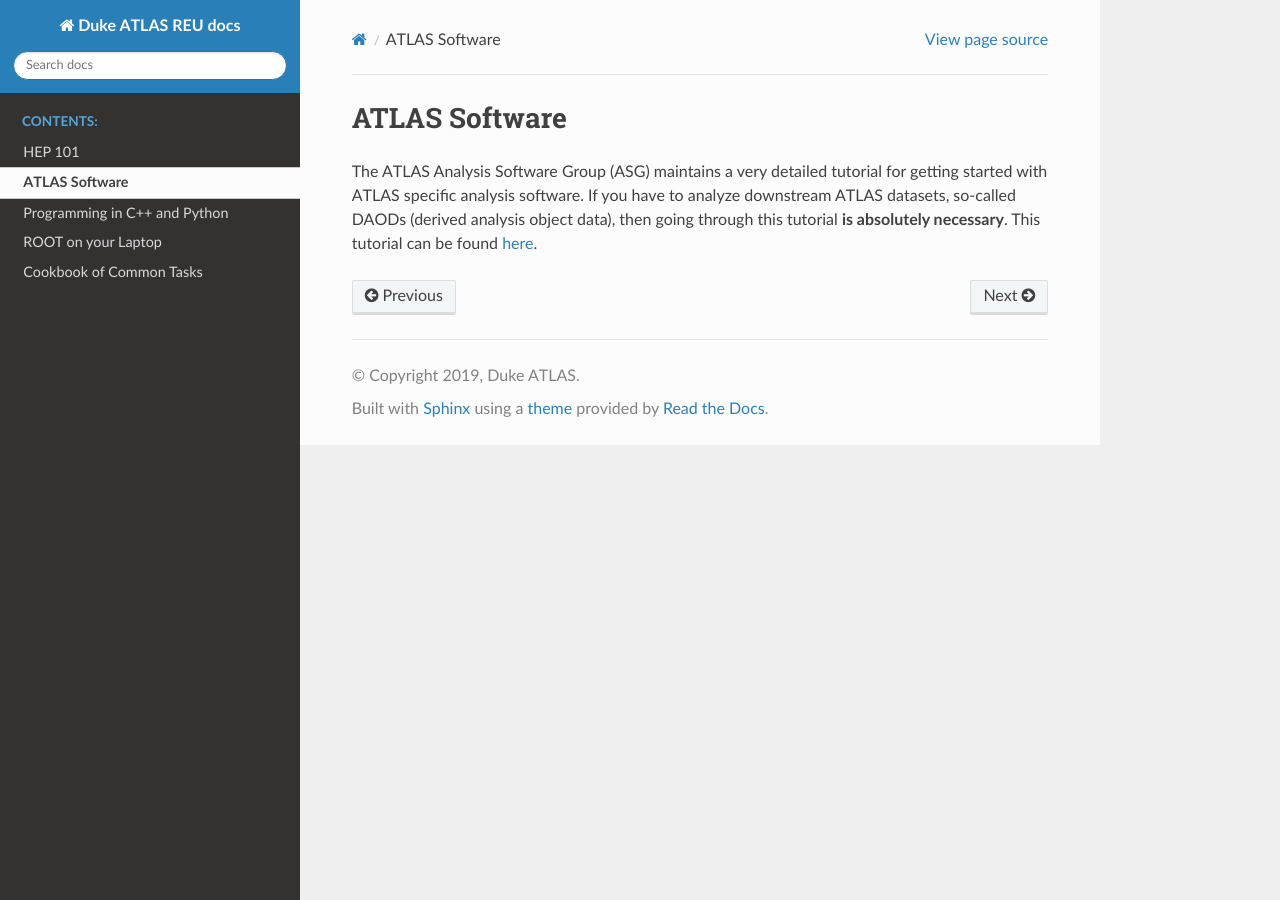
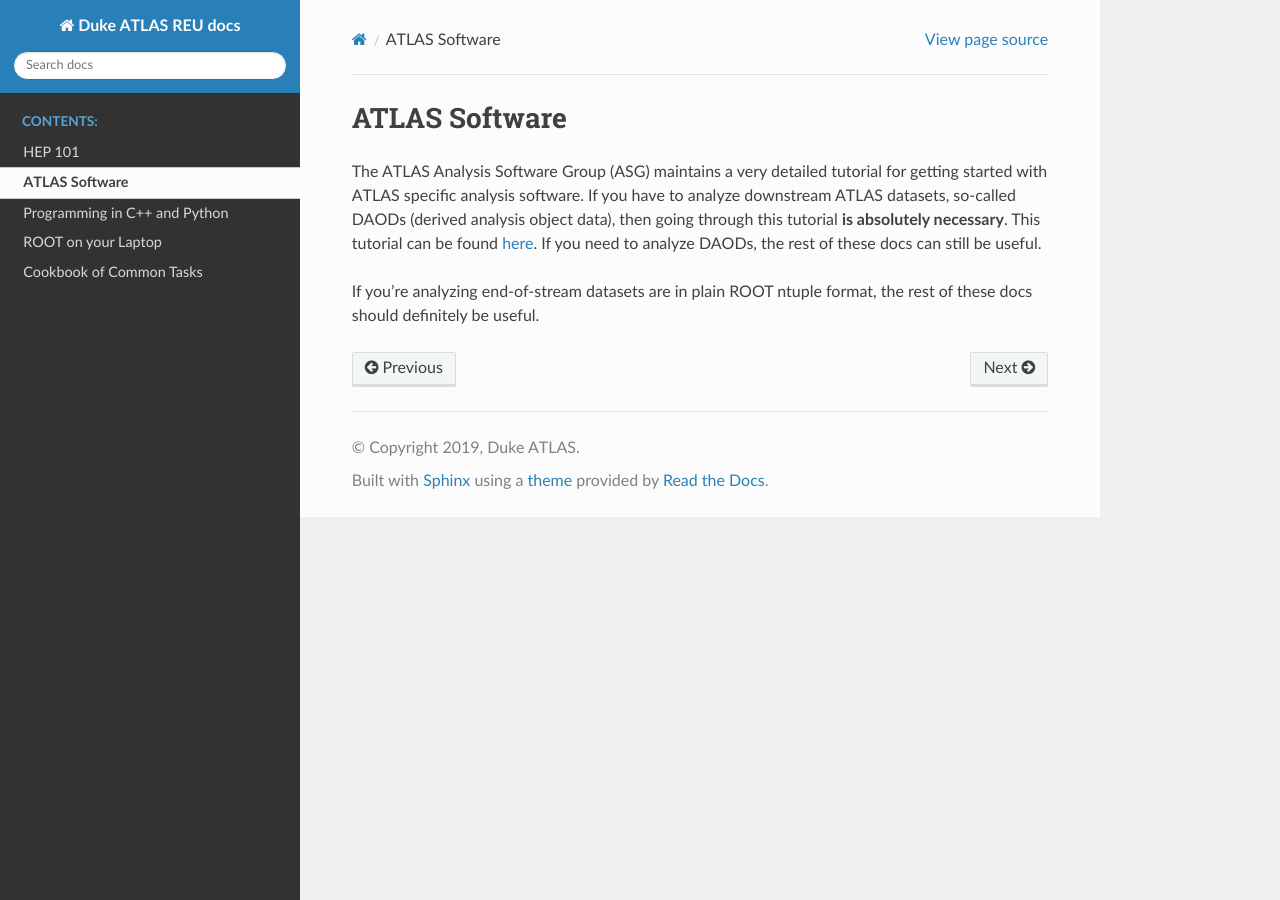
Before and after one commit to escambron/hep101-docs, a Sphinx documentation site: the page built from docs/atlas.rst, in a window 1280 px wide. Built offline with Sphinx 7.4.7 and the Read the Docs theme 2.0.0, drawn with Linux system fonts in a browser that asks for light colours.

Commit message:
a few more words on the atlas software section

```diff
--- a/docs/atlas.rst
+++ b/docs/atlas.rst
@@ -6,4 +6,8 @@ tutorial for getting started with ATLAS specific analysis software. If
 you have to analyze downstream ATLAS datasets, so-called DAODs
 (derived analysis object data), then going through this tutorial **is
 absolutely necessary**. This tutorial can be found `here
-<https://atlassoftwaredocs.web.cern.ch/ABtutorial/>`_.
+<https://atlassoftwaredocs.web.cern.ch/ABtutorial/>`_. If you need to
+analyze DAODs, the rest of these docs can still be useful.
+
+If you're analyzing end-of-stream datasets are in plain ROOT ntuple
+format, the rest of these docs should definitely be useful.
```
